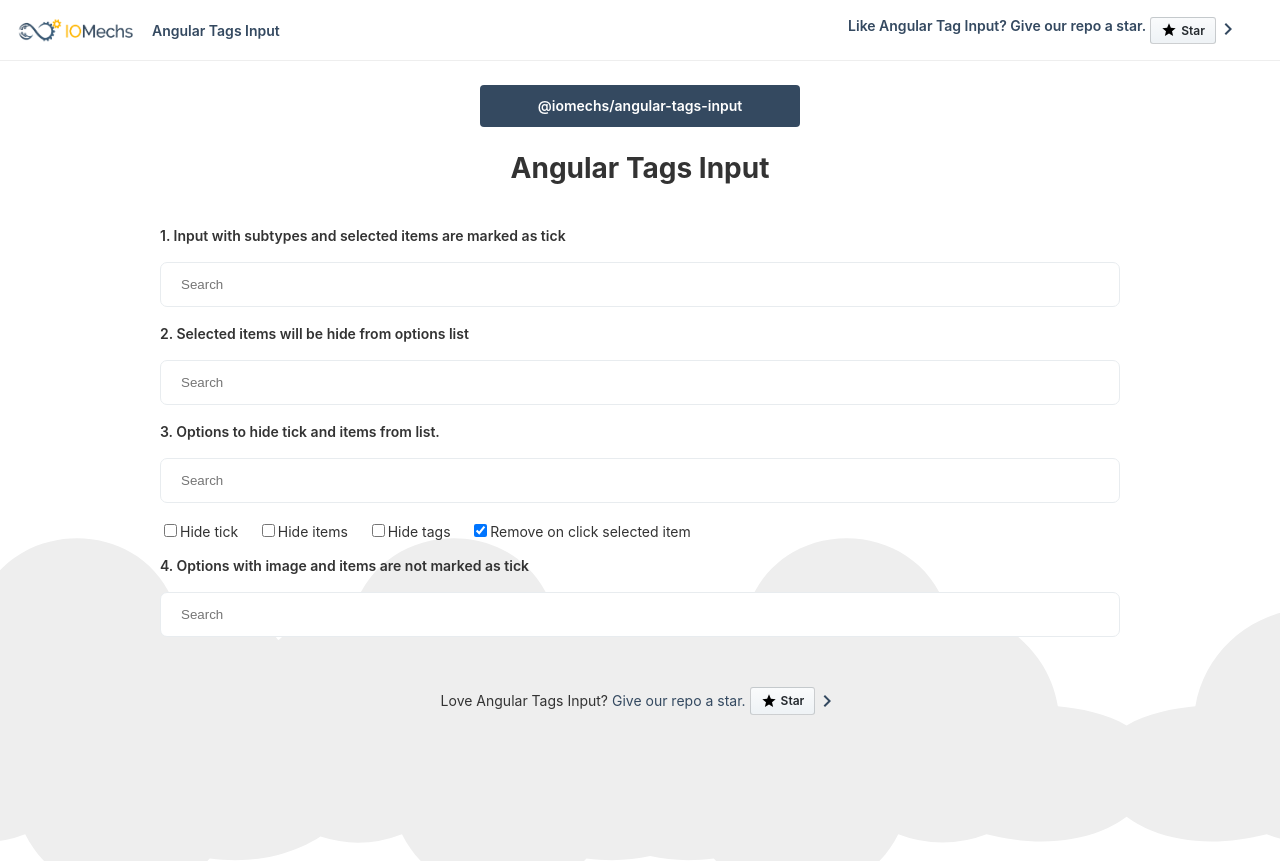
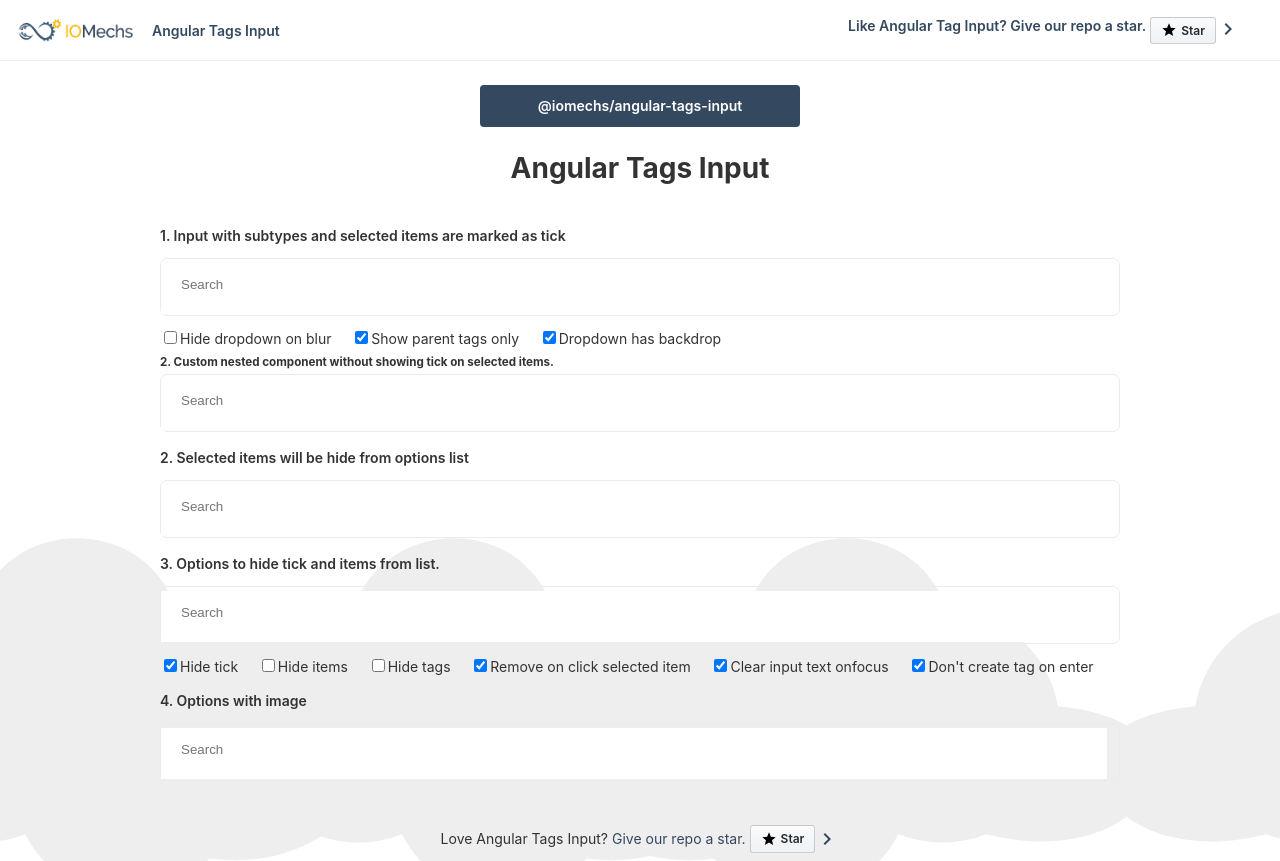
Before and after one commit to IOMechs/angular-tags-input, an Angular app: page / in a window 1280 px wide. Before the commit the page ends 800 px from the top, so only its background shows below. Built offline with nearby package versions, Linux system fonts and the light colour scheme.

Commit message:
removed me css from library and added small css, added condition of typeof string at areTagsMatching func and added more options and configuration in demo

```diff
--- a/projects/angular-tags-input/src/lib/angular-tags-input.component.scss
+++ b/projects/angular-tags-input/src/lib/angular-tags-input.component.scss
@@ -1,7 +1,6 @@
 ti-angular-tags-input {
   display: block;
   width: 100%;
-  margin-bottom: 25px;
 }
 .angular-tags-input {
   display: flex;
@@ -18,10 +17,9 @@
     padding: 8px 10px;
     position: relative;
     top: 4px;
-    border: 1px solid #e8ecef;
-    border-radius: 7px;
     &__tag-input {
       flex: 1;
+      margin-bottom: 8px;
     }
 
     &__tag {
--- a/projects/angular-tags-input/src/lib/angular-tags-input.component.ts
+++ b/projects/angular-tags-input/src/lib/angular-tags-input.component.ts
@@ -67,7 +67,7 @@
   };
   onChange: (items: AngularTagItem[]) => void;
   dropdownOverlayPosition = [
-    { offsetY: 28, originX: 'start', originY: 'bottom', overlayX: 'start', overlayY: 'top' },
+    { offsetY: 12, originX: 'start', originY: 'bottom', overlayX: 'start', overlayY: 'top' },
     { offsetY: -28, originX: 'start', originY: 'top', overlayX: 'start', overlayY: 'bottom' },
     { offsetY: 28, originX: 'end', originY: 'bottom', overlayX: 'end', overlayY: 'bottom' },
     { offsetY: -28, originX: 'end', originY: 'top', overlayX: 'end', overlayY: 'bottom' },
@@ -276,7 +276,9 @@
    * @param tag - tag to add
    */
   addTag(tag: AngularTagItem) {
-    tag.tiSelected = true; // marks the element as selected
+    if (this.config.showTagsSelectedInDD) {
+      tag.tiSelected = true; // marks the element as selected
+    }
     if (this.config.maxItems > 0 && this.tags.length === this.config.maxItems) {
       return;
     }
@@ -400,7 +402,9 @@
    * @param tag - the tag to mark as selected
    */
   selectRelatedTags(tag: AngularTagItem, ignoreChildren = false, ignoreParent = false) {
-    tag.tiSelected = true;
+    if (this.config.showTagsSelectedInDD) {
+      tag.tiSelected = true;
+    }
     if (tag[this.config.nestedTagProperty] && !ignoreChildren) {
       for (let i = 0, len = tag[this.config.nestedTagProperty].length; i < len; ++i) {
         if (this.config.showParentTagsOnly) {
--- a/projects/angular-tags-input/src/lib/tags-input-interfaces.ts
+++ b/projects/angular-tags-input/src/lib/tags-input-interfaces.ts
@@ -21,7 +21,6 @@
   dropdownClass?: string;
   showParentTagsOnly?: boolean;
   hideDDOnBlur?: boolean;
-  hideTickMark?: boolean;
 }
 
 export interface AngularTagsInputDDFns {
--- a/projects/angular-tags-input/src/lib/un-added-tags.pipe.ts
+++ b/projects/angular-tags-input/src/lib/un-added-tags.pipe.ts
@@ -77,7 +77,7 @@
     if (typeof tagItem[config.identifier] === 'number') {
       // handling if the type of identifier is a number
       return tagItem[config.identifier] === +currentTag[config.identifier];
-    } else if (typeof tagItem[config.identifier] === 'string') {
+    } else if (typeof tagItem[config.identifier] === 'string' && typeof currentTag[config.identifier] === 'string') {
       // handling if the type of identifier is a string
       return tagItem[config.identifier].toLowerCase() === currentTag[config.identifier].toLowerCase();
     }
--- a/projects/tags-input-demo/src/app/app.component.html
+++ b/projects/tags-input-demo/src/app/app.component.html
@@ -334,24 +334,39 @@
 
   <form [formGroup]="simpleForm" class="main__form">
     <h5 class="main__form__heading">1. Input with subtypes and selected items are marked as tick</h5>
-    <ti-angular-tags-input formControlName="nestedData" class="main__form__ti" [tagsData]="sampleDataNested"
+    <ti-angular-tags-input formControlName="nestedData" class="main__form__ti" [tagsData]="(sampleDataNested$ | async)"
     (tagAdded)="onTagAdded($event)" (valueChanged)="onValChanged($event)" [config]="nestedTagsInputConfig"
     [dropDownTemplate]="ddNestedTemplate">
   </ti-angular-tags-input>
 
+    <input type="checkbox" name="hide-dd-on-blur" [checked]="nestedTagsInputConfig.hideDDOnBlur" (change)="changeNestedConfigOption($event, 'hideDDOnBlur')">
+    <label for="hide-dd-on-blur">Hide dropdown on blur</label> &nbsp; &nbsp;
+
+    <input type="checkbox" name="parent tag" [checked]="nestedTagsInputConfig.showParentTagsOnly" (change)="changeNestedConfigOption($event, 'showParentTagsOnly')">
+    <label for="parent tag">Show parent tags only</label> &nbsp; &nbsp;
+
+    <input type="checkbox" name="dd backdrop" [checked]="nestedTagsInputConfig.ddHasBackdrop" (change)="changeNestedConfigOption($event, 'ddHasBackdrop')">
+    <label for="dd backdrop">Dropdown has backdrop</label> &nbsp; &nbsp;
+
+    <h5>2. Custom nested component without showing tick on selected items.</h5>
+		<ti-angular-tags-input formControlName="nestedData" class="main__form__ti" [tagsData]="(sampleDataNested$ | async)"
+    (tagAdded)="onTagAdded($event)" (valueChanged)="onValChanged($event)" [config]="nestedTagsInputConfig1"
+      [dropDownTemplate]="ddNestedTemplate">
+    </ti-angular-tags-input>
+
     <h5 class="main__form__heading">2. Selected items will be hide from options list</h5>
-    <ti-angular-tags-input formControlName="simpleData" class="main__form__ti" [tagsData]="sampleDataSimple"
+    <ti-angular-tags-input formControlName="simpleData" class="main__form__ti" [tagsData]="(sampleDataSimple$ | async)"
       (tagAdded)="onTagAdded($event)" (valueChanged)="onValChanged($event)" [config]="simpleTagsInputConfig"
       [dropDownTemplate]="ddNestedTemplate" required="true">
     </ti-angular-tags-input>
 
     <h5 class="main__form__heading">3. Options to hide tick and items from list.</h5>
-    <ti-angular-tags-input formControlName="simpleData" class="main__form__ti" [tagsData]="sampleDataSimple"
+    <ti-angular-tags-input formControlName="simpleData" class="main__form__ti" [tagsData]="(sampleDataSimple$ | async)"
       (tagAdded)="onTagAdded($event)" (valueChanged)="onValChanged($event)" [config]="simpleTagsInputConfig2"
       [dropDownTemplate]="ddNestedTemplate" required="true">
     </ti-angular-tags-input>
 
-    <input type="checkbox" name="tick mark" [checked]="simpleTagsInputConfig2.hideTickMark" (change)="changeConfigOption($event, 'hideTickMark')">
+    <input type="checkbox" name="tick mark" [checked]="simpleTagsInputConfig2.showTagsSelectedInDD" (change)="changeConfigOption($event, 'showTagsSelectedInDD')">
     <label for="tick mark">Hide tick</label> &nbsp; &nbsp;
 
     <input type="checkbox" name="tags added" [checked]="simpleTagsInputConfig2.hideAddedTags" (change)="changeConfigOption($event, 'hideAddedTags')">
@@ -361,15 +376,21 @@
     <label for="hide tags">Hide tags</label> &nbsp; &nbsp;
 
     <input type="checkbox" name="selected item" [checked]="simpleTagsInputConfig2.toggleSelectionOnClick" (change)="changeConfigOption($event, 'toggleSelectionOnClick')">
-    <label for="selected item">Remove on click selected item</label>
+    <label for="selected item">Remove on click selected item</label> &nbsp; &nbsp;
+
+    <input type="checkbox" name="clear text" [checked]="simpleTagsInputConfig2.clearInputOnFocus" (change)="changeConfigOption($event, 'clearInputOnFocus')">
+    <label for="clear text">Clear input text onfocus</label> &nbsp; &nbsp;
+
+    <input type="checkbox" name="create tag" [checked]="simpleTagsInputConfig2.onlyFromAutoComplete" (change)="changeConfigOption($event, 'onlyFromAutoComplete')">
+    <label for="create tag">Don't create tag on enter</label>
 
     <div class="main__form__error"
       *ngIf="simpleForm.get('simpleData').dirty && simpleForm.get('simpleData').hasError('required')">
       Value for simple data is required
     </div>
 
-    <h5 class="main__form__heading">4. Options with image and items are not marked as tick</h5>
-    <ti-angular-tags-input formControlName="imageData" class="main__form__ti" [tagsData]="sampleDataImage"
+    <h5 class="main__form__heading">4. Options with image</h5>
+    <ti-angular-tags-input formControlName="imageData" class="main__form__ti" [tagsData]="(sampleDataImage$ | async)"
       (tagAdded)="onTagAdded($event)" (valueChanged)="onValChanged($event)" [config]="imageTagsInputConfig"
       [dropDownTemplate]="imageDropdownTemplate">
     </ti-angular-tags-input>
@@ -425,7 +446,7 @@
         <div class="items-list__item__parent__text">
           {{item[config.displayProperty]}}
         </div>
-        <div *ngIf="item.tiSelected && !config.hideTickMark">
+        <div *ngIf="item.tiSelected && config.showTagsSelectedInDD">
           <img src="../assets/tick.png" alt="tick" width="14">
         </div>
       </div>
@@ -446,7 +467,7 @@
           <div class="items-children-list__item__children__child__item__text">
             {{item[config.displayProperty]}}
           </div>
-          <div *ngIf="item.tiSelected && !config.hideTickMark">
+          <div *ngIf="item.tiSelected && config.showTagsSelectedInDD">
             <img src="../assets/tick.png" alt="tick" width="14">
           </div>
         </div>
--- a/projects/tags-input-demo/src/app/app.component.scss
+++ b/projects/tags-input-demo/src/app/app.component.scss
@@ -81,3 +81,12 @@
   background: $white;
   overflow: auto;
 }
+
+ti-angular-tags-input ::ng-deep .ti-tags-input {
+  border: 1px solid #e8ecef;
+  border-radius: 7px;
+  margin-bottom: 12px;
+  min-height: 42px;
+  padding-bottom: 5px;
+  padding-right: 12px;
+}
--- a/projects/tags-input-demo/src/app/app.component.ts
+++ b/projects/tags-input-demo/src/app/app.component.ts
@@ -2,6 +2,7 @@
 import { AngularTagsInputConfig, AngularTagsInputService } from 'projects/angular-tags-input/src/public-api';
 import { FormBuilder, FormGroup } from '@angular/forms';
 import { TAGS_DATA_NESTED, TAGS_DATA_SIMPLE, TAGS_DATA_IMAGES } from './data';
+import { of } from 'rxjs/internal/observable/of';
 
 @Component({
   selector: 'tid-root',
@@ -11,18 +12,38 @@
 export class AppComponent {
   simpleForm: FormGroup;
   title = 'tags-input-demo';
-  sampleDataNested = TAGS_DATA_NESTED;
-  sampleDataSimple = TAGS_DATA_SIMPLE;
-  sampleDataImage = TAGS_DATA_IMAGES;
+  sampleDataNested$ = of(TAGS_DATA_NESTED);
+  sampleDataSimple$ = of(TAGS_DATA_SIMPLE);
+  sampleDataImage$ = of(TAGS_DATA_IMAGES);
 
-  nestedTagsInputConfig: AngularTagsInputConfig = {
-    showTagsSelectedInDD: true,
+  nestedTagsInputConfig1: AngularTagsInputConfig = {
+    showTagsSelectedInDD: false,
     hideAddedTags: false,
     childrenCountProperty: 'subOrdinatesCount',
     hideDDOnBlur: true,
     nestedTagProperty: 'subOrdinates',
     onlyFromAutoComplete: true,
     additionalClasses: 'ti-tags-input',
+    displayProperty: 'name',
+    identifier: 'id',
+    placeholder: 'Search',// only for those inputs having options
+    toggleSelectionOnClick: true,
+    nestedTagParentProp: 'parentId',
+    clearInputOnFocus: true,
+    showParentTagsOnly: true,
+    hideTags: false,
+    ddHasBackdrop: true // to close on click outside dropdown
+  };
+
+  nestedTagsInputConfig: AngularTagsInputConfig = {
+    showTagsSelectedInDD: true,
+    hideAddedTags: false,
+    childrenCountProperty: 'subOrdinatesCount',
+    hideDDOnBlur: false,
+    nestedTagProperty: 'subOrdinates',
+    onlyFromAutoComplete: true,
+    additionalClasses: 'ti-tags-input',
+    placeholder: 'Search',
     displayProperty: 'name',
     identifier: 'id',
     toggleSelectionOnClick: true,
@@ -66,7 +87,6 @@
     showParentTagsOnly: true,
     hideTags: false,
     ddHasBackdrop: false,
-    hideTickMark: false
   };
 
 
@@ -88,6 +108,7 @@
     this.simpleForm = this.fb.group({
       simpleData: [[], []],
       nestedData: [[], []],
+      nestedData1: [[], []],
       imageData: [[], []],
     });
     this.tagsInputService.setDebugMode(true);
@@ -107,4 +128,10 @@
       [option]: event.target.checked,
     };
   }
+  changeNestedConfigOption(event: any, option) {
+    this.nestedTagsInputConfig = {
+      ...this.nestedTagsInputConfig,
+      [option]: event.target.checked,
+    };
+  }
 }
--- a/projects/tags-input-demo/src/app/users-list-item/users-list-item.component.html
+++ b/projects/tags-input-demo/src/app/users-list-item/users-list-item.component.html
@@ -9,7 +9,7 @@
             {{item.full_name}}
         </div>
     </div>
-    <div *ngIf="item.tiSelected && !config.hideTickMark">
+    <div *ngIf="item.tiSelected && config.showTagsSelectedInDD">
         <img src="../assets/tick.png" alt="tick" width="14">
     </div>
 </div>
```
